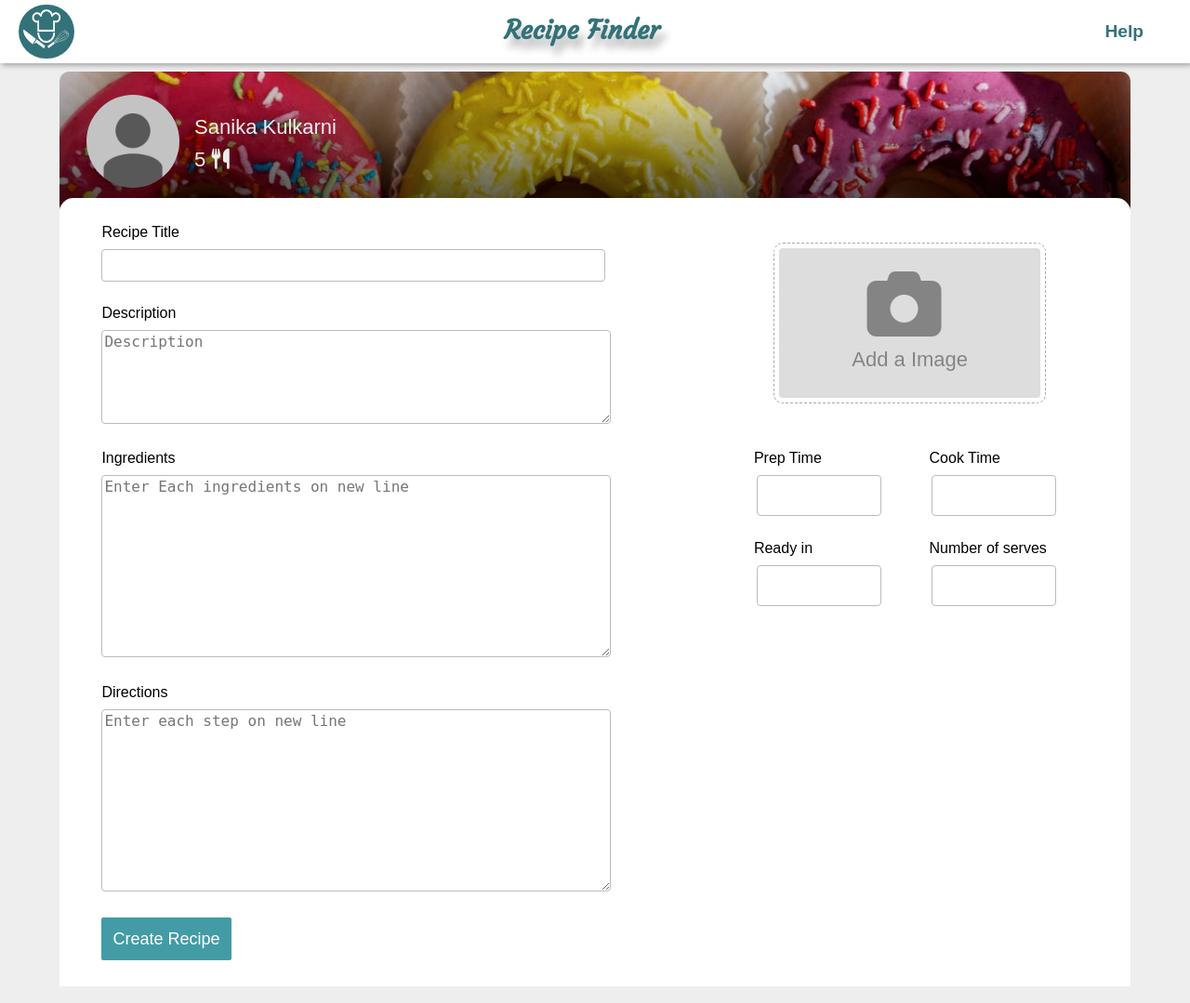
After one commit to TejasV58/RECIPE_FINDER, a PHP site: page /AddRecipes.html in a window 1280 px wide. The commit adds this page. Shown: the whole page at 93% size. Run offline with PHP 8.4, Linux system fonts and the light colour scheme; some libraries are stand-ins or nearby versions.

Commit message:
Addrecipe page created

```diff
--- /dev/null
+++ b/AddRecipes.css
@@ -0,0 +1,208 @@
+body{
+    background:#eee;
+}
+
+.background-div{
+    width:100%;
+    margin:0 auto;
+    background:linear-gradient(rgba(0,0,0,0),rgba(0,0,0,0.7)),url(images/defaultbackgroundpic.jpeg);
+    box-sizing:border-box;
+    background-size:cover;
+    padding:2%;
+    display:flex;
+    border-radius:10px;
+}
+
+.profile-img{
+    margin:0.5%;
+    margin-top:0.2%;
+    border-radius:60px;
+    background-size:cover;
+    width:100px;
+    height:100px;
+}
+
+.profilename
+{
+    margin:4% 0;
+    margin-top:1%;
+}
+
+.profilecontents
+{
+    width:20%;
+    margin:2% 1%;
+    color:#eee;
+    font-size:22px;
+    border-radius:5px 5px 0 0;
+}
+
+.recipedetailspage{
+    width:90%;
+    margin:auto;
+    margin-top:6%;
+}
+
+.recipe-details{
+    background:white;
+    margin:0 auto;
+    padding:1%;
+    box-sizing: border-box;
+    display:flex;
+    width:100%;
+    border-radius:15px 15px 0 0;
+    transform:translateY(-18px);
+}
+
+
+
+/* left  section */
+
+.main-details{
+    width:60%;
+    padding:1.5% 3%;
+}
+
+.label{
+    display:block;
+    margin-bottom:1.5%;
+}
+
+.input-box{
+    margin-bottom:4%;
+    width:42.3vw;
+    border:1px solid #bbb;
+    border-radius:4px;
+}
+
+.input-box:focus,.input-box2:focus{
+    outline-color:#439ba5;
+}
+
+.title{
+    width:42.3vw;
+    box-sizing: border-box;
+    padding:1.5%;
+}
+
+textarea{
+    color:rgba(0,0,0,0.5);
+    font-size:16px;
+
+}
+
+.submit-btn{
+    font-size:18px;
+    padding:2%;
+    color:white;
+    background:#439ba5;
+    border:none;
+    border-radius:2px;
+}
+
+.submit-btn:hover{
+    background:#54c0cc;
+}
+
+
+
+
+/* right section */
+
+.small-details{
+    padding:2%;
+    width:40%;
+}
+
+.addimgdiv{
+    height:15vh;
+    width:30vh;
+    padding:5%;
+    background:#ddd;
+    margin:5% auto;
+    text-align: center;
+    font-size:22px;
+    border-radius:4px;
+    outline:1px dashed #aaa ;
+    outline-offset: 5px;
+}
+
+.previews{
+    margin:10% auto;
+    margin-bottom:0;
+    width:100%;
+    text-align:center;
+}
+
+#uploadImage{
+    display:none;
+}
+
+.fa-camera{
+    font-size:80px;
+    margin-bottom:3%;
+}
+
+#uploadimglabel{
+    color:rgba(0,0,0,0.4);
+}
+#uploadimglabel:hover{
+    color:rgba(0,0,0,0.7);
+}
+
+.preview{
+    display:inline-block;
+    margin:0.5%;
+    height:100px;
+    width:100px;
+    background-size:cover;
+}
+
+.previewimg{
+    margin:0;
+    height:100px;
+    width:100px;
+}
+
+
+.removebtn{
+    transform:translate(35px,-100px);
+    background:rgb(250, 102, 102);
+    border-radius:2px;
+    border:none;
+    color:white;
+    font-size:110%;
+}
+
+.removebtn:hover{
+    background:rgb(230, 109, 109);
+    color:white;
+}
+
+.removebtn:focus{
+    border-style:none;
+    border:none;
+    outline:none;
+}
+
+.input-box2{
+    margin:5% 2%;
+    margin-bottom:2%;
+    width:10vw;
+    height:5vh;
+    border:1px solid #bbb;
+    border-radius:4px;
+}
+
+.smalldetailsdiv{
+    margin:2%;
+    display:flex;
+}
+
+.outersmalldetails{
+    margin-top:12%;
+}
+
+.sml-details{
+    margin:2% 7%;
+}
--- /dev/null
+++ b/AddRecipes.html
@@ -0,0 +1,103 @@
+<!DOCTYPE html>
+<html lang="en">
+<head>
+    <meta charset="UTF-8">
+    <meta name="viewport" content="width=device-width, initial-scale=1.0">
+    <title>Recipe Finder | Post Recipe</title>
+
+    <!-- Stylesheet -->
+    <link rel="stylesheet" href="stylesheet.css">
+    <link rel="stylesheet" href="AddRecipes.css">
+    <link href="https://fonts.googleapis.com/css2?family=Courgette&family=Lato&display=swap" rel="stylesheet">
+
+    <!-- LOGO -->
+    <link rel="icon" href="images/logo1.png">
+
+    <!-- SCRIPT -->
+    <script src="Script.js"></script>
+    <script src="https://kit.fontawesome.com/a77f5500d1.js" crossorigin="anonymous"></script>
+
+</head>
+<body>
+     <!-- NAVBAR START -->
+     <div class='navbar'>
+        <div >
+            <a href="home.html"><img src="images/logo.png" width="60px" height="58px" alt="logo" class="logo"></a>
+        </div>
+        <div class="name nav-item nohover">Recipe Finder</div>
+        <div class="nav" >
+            <a href="#"><h2 class="nav-item" onclick="popup()" style="visibility:hidden;">Profile</h2></a>
+            <a href="#"><h2 class="nav-item">Help</h2></a>
+        </div>
+    </div>
+    <!-- NAVBAR END -->
+
+    <!-- Add Recipe Form Start -->
+
+
+        <div class="recipedetailspage">
+
+            <div class="background-div">
+                <img class="profile-img" src="images/defaultprofilepic1.png">
+                <div class=profilecontents>
+                    <p class=profilename>Sanika Kulkarni</p>
+                     5 <span><i class="fas fa-utensils"></i></span>
+                </div>
+            </div>
+            <form action="#">
+            <div class="recipe-details">
+                <div class="main-details">
+                    <label for="name" class="label ">Recipe Title</label>
+                    <input class="input-box title" type="text" id="name" >
+                    <label for="description" class="label">Description</label>
+                    <textarea name="description" class="input-box" id="description" rows="5" placeholder="Description"></textarea>
+                    <label for="ingredients" class="label">Ingredients</label>
+                    <textarea name="Ingredients" class="input-box" id="ingredients" rows="10" placeholder="Enter Each ingredients on new line"></textarea>
+                    <label for="directions" class="label">Directions</label>
+                    <textarea name="directions" id="directions" class="input-box" rows="10" placeholder="Enter each step on new line"></textarea>
+                    <input class="submit-btn" type="submit" value="Create Recipe">
+                </div>
+
+                <div class="small-details">
+
+                    <div class="image-input">
+                        <div class="addimgdiv">
+                            <input id="uploadImage" type="file" accept="image/*" onchange="PreviewImage();" multiple />
+                            <label id=uploadimglabel for="uploadImage"><i class="fas fa-camera"></i> &nbsp; <br>Add a Image</label>
+                        </div>
+                        <div class="previews"><img id="uploadPreview" style="width: 100px; height: 100px; display:none;" ></div>
+                    </div>
+
+                    <div class="outersmalldetails">
+                        <div class="smalldetailsdiv">
+                            <div class="sml-details">
+                                <label class="label">Prep Time</label>
+                                <input class="input-box2" type="text">
+                            </div>
+                            <div class="sml-details">
+                                <label class="label">Cook Time</label>
+                                <input class="input-box2" type="text">
+                            </div>
+                        </div>
+                        <div class="smalldetailsdiv">
+                            <div class="sml-details">
+                                <label class="label">Ready in</label>
+                                <input class="input-box2" type="text">
+                            </div>
+                            <div class="sml-details">
+                                <label class="label">Number of serves</label>
+                                <input class="input-box2" type="text">
+                            </div>
+                        </div>
+                    </div>
+
+                </div>
+
+            </div>
+        </form>
+    </div>
+
+    <!-- Add Recipe Form End -->
+
+</body>
+</html>
--- a/Script.js
+++ b/Script.js
@@ -102,9 +102,39 @@ function changeprofilepicstop()
     document.getElementById('editprofilepic').style.visibility="hidden";
 }
 
+<<<<<<< Updated upstream
 function feedbackFormOpen(){
     document.getElementById('box').style.visibility="visible";
 }
 function feedbackFormClose(){
     document.getElementById('box').style.visibility="hidden";
+=======
+
+// Image preview of input images
+var i=0;
+var filesList={};
+function PreviewImage() {
+
+    var oFReader = new FileReader();
+    var item = document.getElementById("uploadImage").files[0];
+    filesList[i] = item;
+    oFReader.readAsDataURL(item);
+
+
+    oFReader.onload = function (oFREvent) {
+        document.getElementById("uploadPreview").insertAdjacentHTML("afterend",
+        `<div id="${i}" class="preview">
+            <img  style="width: 100px; height: 100px;" src="${oFREvent.target.result}" class="previewimg"><button onclick="removeimage('${i}')"class="removebtn">X</button>
+        </div>`);
+    };
+    i=i+1;
+    console.log(filesList);
+};
+
+function removeimage(i)
+{
+    document.getElementById(i).remove();
+    delete filesList[i];
+    console.log(filesList);
+>>>>>>> Stashed changes
 }
--- a/home.html
+++ b/home.html
@@ -26,7 +26,7 @@
             <div >
                 <a href="home.html"><img src="images/logo.png" width="60px" height="58px" alt="logo" class="logo"></a>
             </div>
-            <div class="name nav-item">Recipe Finder</div>
+            <div class="name nav-item nohover">Recipe Finder</div>
             <div class="nav" >
                 <a href="#"><h2 class="nav-item" onclick="popup()">Profile</h2></a>
                 <a href="#"><h2 class="nav-item">Help</h2></a>
@@ -129,7 +129,6 @@
 
         <!--FOOTER-->
         <div class=footer>
-            <p></p>
         </div>
         <!-- FOOTER END -->
 </body>
--- a/profile.html
+++ b/profile.html
@@ -28,7 +28,7 @@
         </div>
         <div class="name nav-item">Recipe Finder</div>
         <div class="nav" >
-            <a href="#"><h2 class="nav-item">Profile</h2></a>
+            <a href="#"><h2 class="nav-item" onclick="popup()" style="visibility:hidden;">Profile</h2></a>
             <a href="#"><h2 class="nav-item">Help</h2></a>
         </div>
     </div>
@@ -41,7 +41,7 @@
             </div>
             <div class=profilecontents>
                 <p class=profilename>Sanika Kulkarni</p>
-                 5 <span><i class="fas fa-utensils"></i></span><button class=recipe-btn>Add Recipe</button>
+                 5 <span><i class="fas fa-utensils"></i></span><button class=recipe-btn ><a href="AddRecipes.html">Add Recipe</a></button>
             </div>
             <div class=editprofile>
                 <button class=editprofile-btn onclick=editopen()>Edit Profile</button>
@@ -112,7 +112,7 @@
                 <textarea class="editinput editinputabout" placeholder="Introduce Yourself"></textarea><br><br>
                 <label class="editlabel">Connect With Me</label><br>
                 <textarea class="editinput  editinputconnect" placeholder="Let people connect with you"></textarea><br><br>
-                <button class=save>Save</button>
+                <button class=submit-btn>Save</button>
             </form>
         </div>
     </div>
--- a/stylesheet.css
+++ b/stylesheet.css
@@ -35,6 +35,14 @@ body{
     color: #337279;
 }
 
+.nav-item:hover{
+    color:#47959e;
+}
+
+.nohover:hover{
+    color:#337279;
+}
+
 .name{
     font-family: 'Courgette', cursive;
     padding-top:15px;
@@ -62,15 +70,15 @@ a{
     height:15vh;
     background:#ccc;
 }
-.save
-{
-    padding:1%;
-    width:100px;
-    background:rgba(255, 0, 0, 0.822);
+.submit-btn{
+    font-size:18px;
+    padding:2% 4%;
+    color:white;
+    background:#439ba5;
     border:none;
-    border-radius:10px;
-    cursor:pointer;
+    border-radius:2px;
 }
-.save:focus{
-    outline:none;
+
+.submit-btn:hover{
+    background:#54c0cc;
 }
```
Also changed, not shown: index.php (added, +7 -0 lines), profilecss.css (+18 -2 lines).
